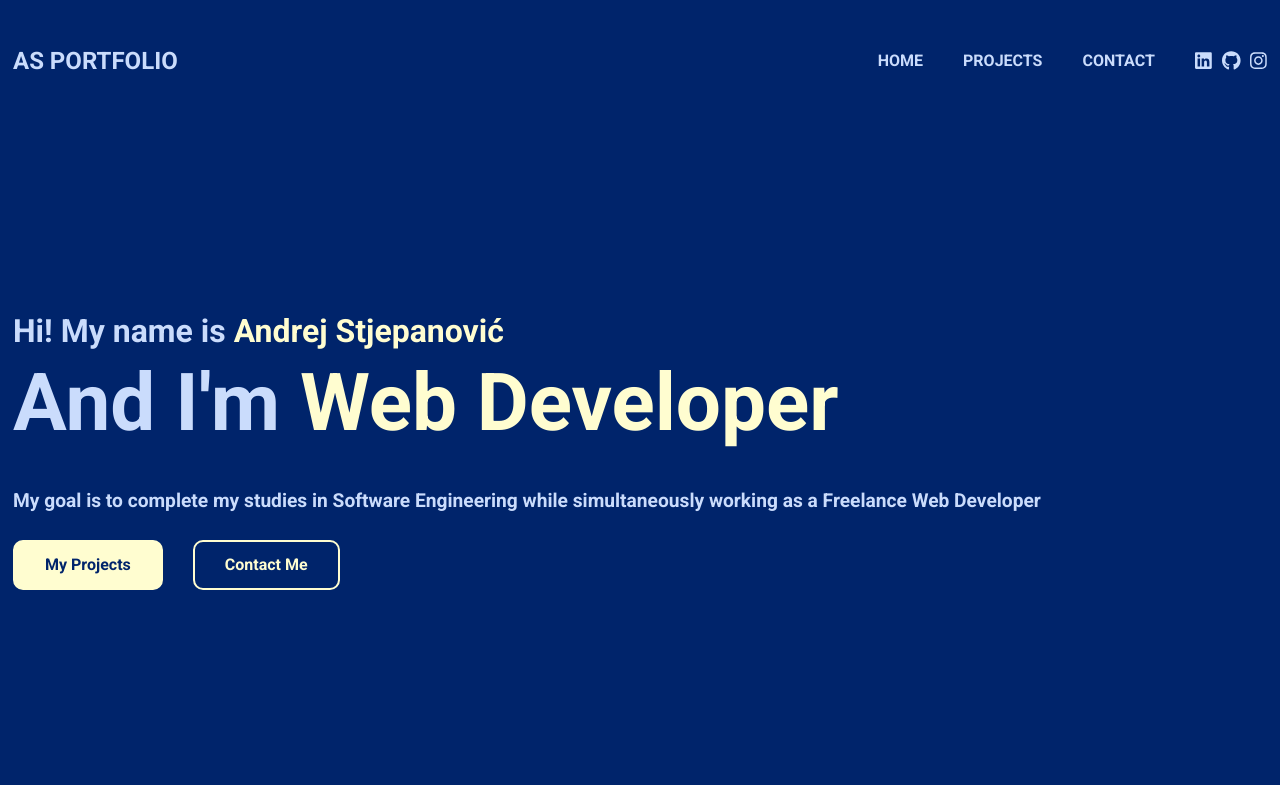
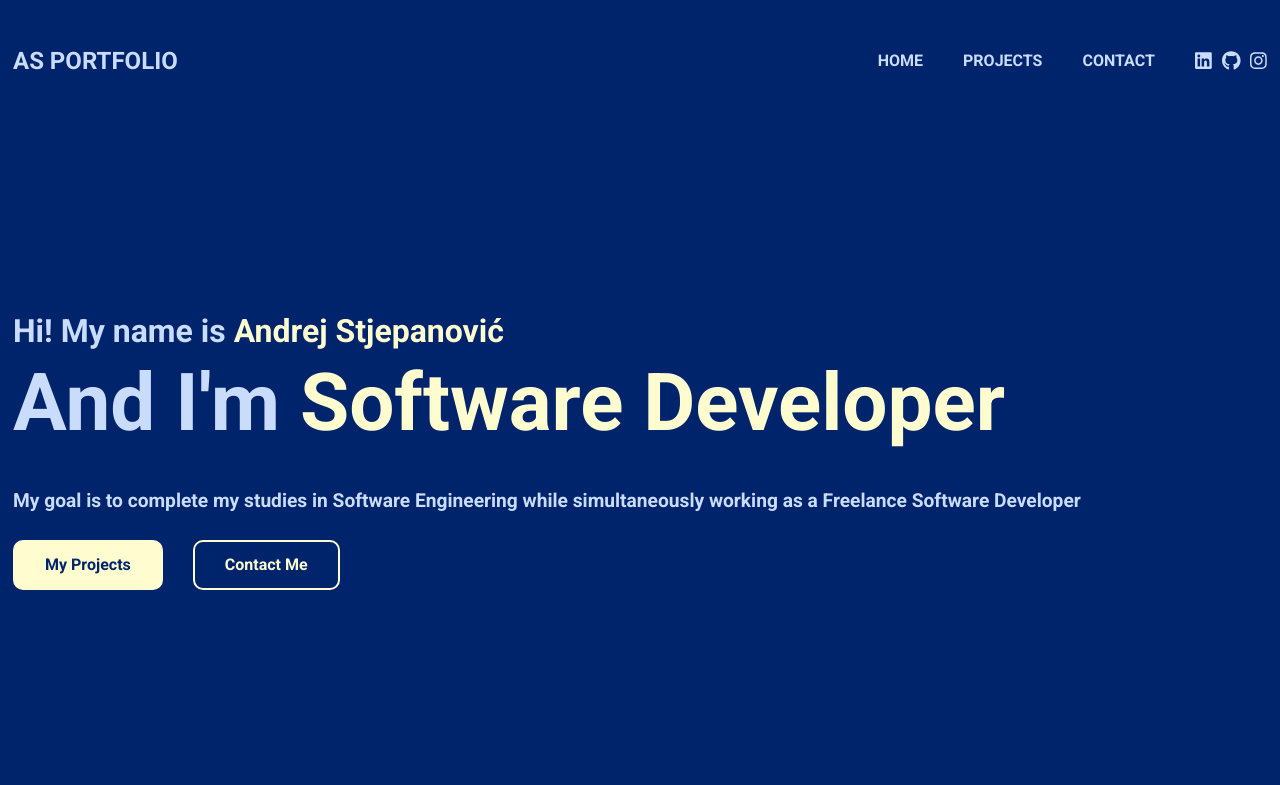
Before and after one commit to stjepanoviccc/my-portfolio-website, a React (Create React App) app: page / in a window 1280 px wide. Shown: the top 785 px of the page. Built offline with nearby package versions, Linux system fonts and the light colour scheme.

Commit message:
small fix

```diff
--- a/src/components/Hero.js
+++ b/src/components/Hero.js
@@ -7,8 +7,8 @@ const Hero = () => {
     return (
         <Wrap extendClassName={styles.wrapExtendForHero}>
             <h3 className={styles.h3}>Hi! My name is <span className={styles.important}>Andrej Stjepanović</span></h3>
-            <h1 className={styles.h1}>And I'm <span className={styles.important}>Web Developer</span></h1>
-            <h4 className={styles.h4}>My goal is to complete my studies in Software Engineering while simultaneously working as a Freelance Web Developer</h4>
+            <h1 className={styles.h1}>And I'm <span className={styles.important}>Software Developer</span></h1>
+            <h4 className={styles.h4}>My goal is to complete my studies in Software Engineering while simultaneously working as a Freelance Software Developer</h4>
             <div className={styles.buttonHolder}>
                 <a href="#projects" className={btnStyles.btn + " " + btnStyles.buttonFill}>My Projects</a>
                 <a href="#contact" className={btnStyles.btn + " " + btnStyles.buttonGhost}>Contact Me</a>
```
